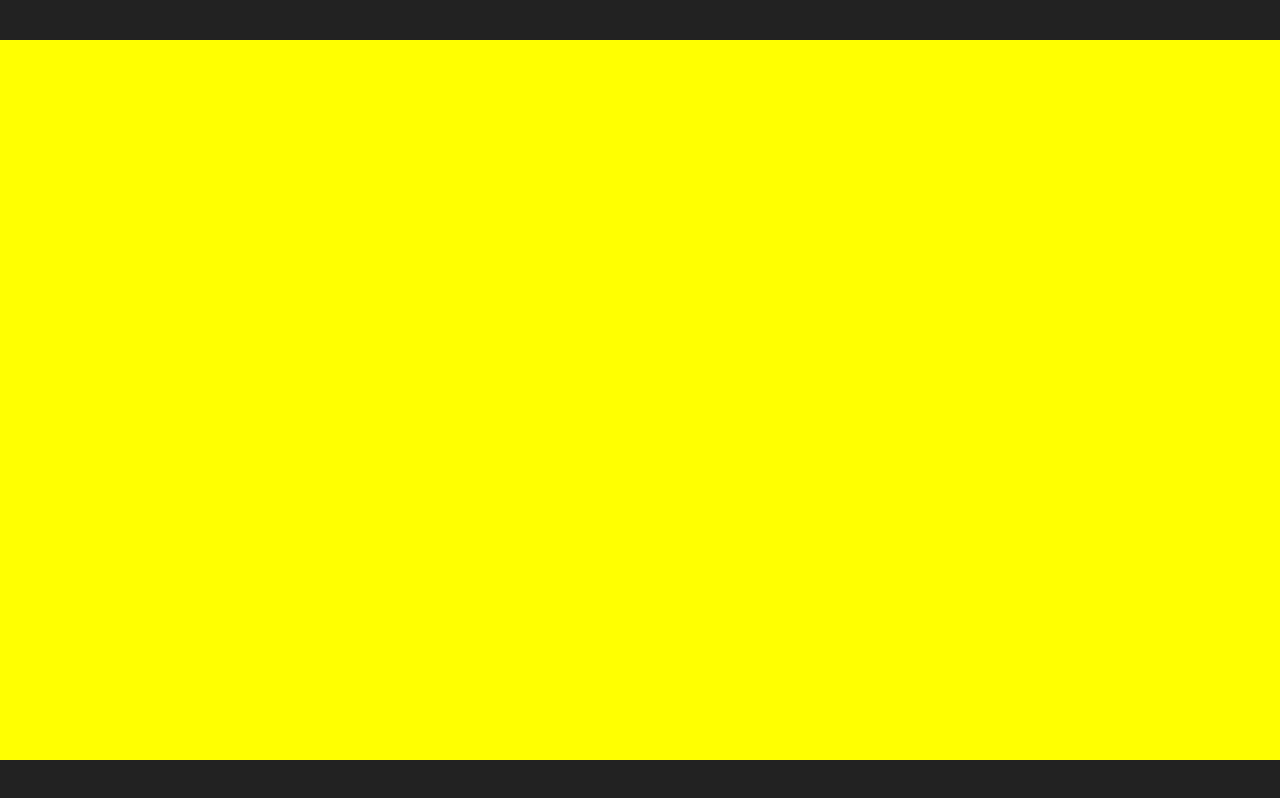
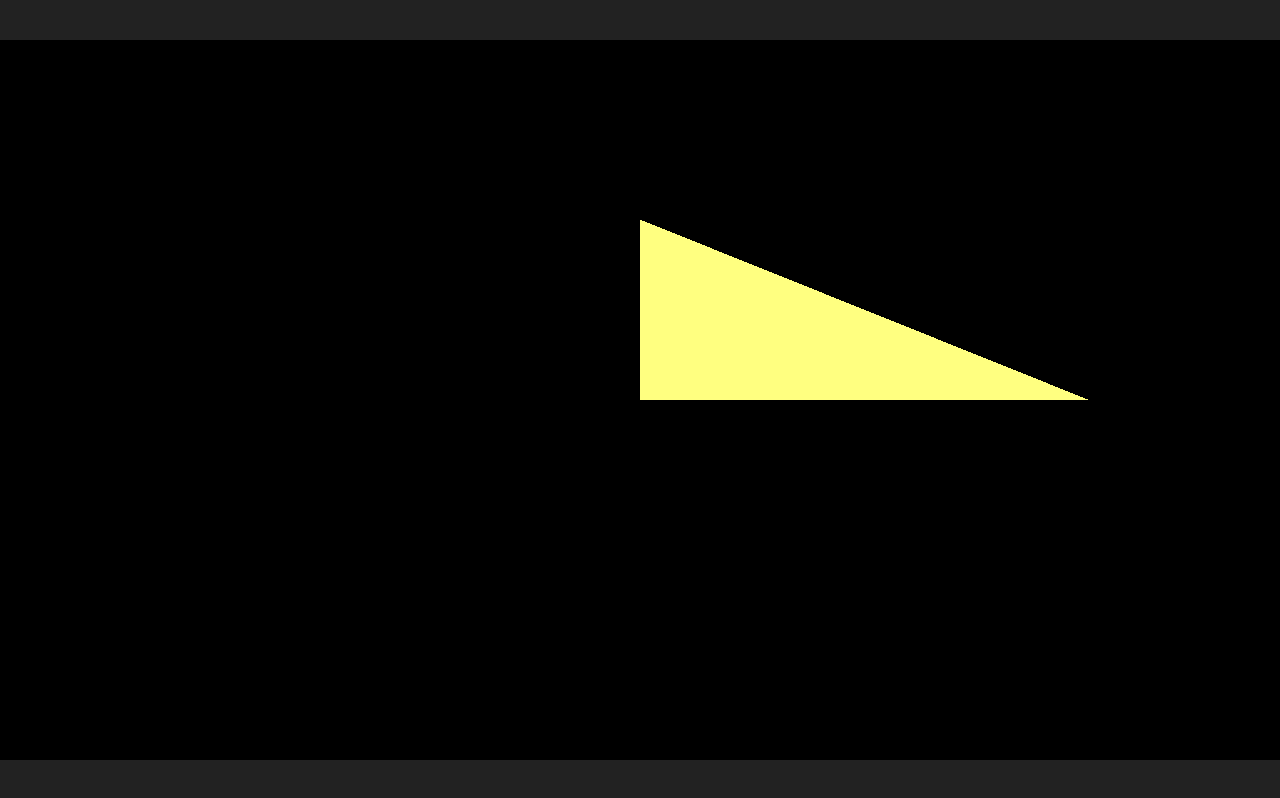
Before and after one commit to jaanonim/volume-rendering, a website built with Vite: page index.html in a window 1280 px wide. Built offline with nearby package versions, Linux system fonts and the light colour scheme.

Commit message:
webgl start

```diff
--- a/src/main.ts
+++ b/src/main.ts
@@ -1,14 +1,58 @@
 import "./style.css";
+import { gl } from "./webgl/context.ts";
+import { basicProgram } from "./shaders/shaders.ts";
+
+function init(): RenderArgs | undefined {
+    const positionAttributeLocation = gl.getAttribLocation(
+        basicProgram,
+        "a_position"
+    );
+    const positionBuffer = gl.createBuffer();
+    gl.bindBuffer(gl.ARRAY_BUFFER, positionBuffer);
+
+    /* prettier-ignore*/
+    const positions = [
+        0, 0,
+        0, 0.5,
+        0.7, 0
+    ];
+    gl.bufferData(gl.ARRAY_BUFFER, new Float32Array(positions), gl.STATIC_DRAW);
+    return { positionAttributeLocation, positionBuffer };
+}
+
+interface RenderArgs {
+    positionAttributeLocation: number;
+    positionBuffer: WebGLBuffer;
+}
+function render({ positionAttributeLocation, positionBuffer }: RenderArgs) {
+    gl.viewport(0, 0, gl.canvas.width, gl.canvas.height);
+    gl.clearColor(0, 0, 0, 0);
+    gl.clear(gl.COLOR_BUFFER_BIT);
+    gl.useProgram(basicProgram);
+    gl.enableVertexAttribArray(positionAttributeLocation);
+    gl.bindBuffer(gl.ARRAY_BUFFER, positionBuffer);
+
+    const size = 2; // 2 components per iteration
+    const type = gl.FLOAT; // the data is 32bit floats
+    const normalize = false; // don't normalize the data
+    const stride = 0; // 0 = move forward size * sizeof(type) each iteration to get the next position
+    const offset = 0; // start at the beginning of the buffer
+    gl.vertexAttribPointer(
+        positionAttributeLocation,
+        size,
+        type,
+        normalize,
+        stride,
+        offset
+    );
+
+    const primitiveType = gl.TRIANGLES;
+    const count = 3;
+    gl.drawArrays(primitiveType, offset, count);
+}
 
 function main() {
-  const canvas = document.getElementById("root") as HTMLCanvasElement;
-  const gl = canvas.getContext("webgl2");
-  if (gl === null) {
-    alert("Cannot get webgl2 context");
-    return;
-  }
-  gl.clearColor(1.0, 1.0, 0.0, 1.0);
-  gl.clear(gl.COLOR_BUFFER_BIT);
+    render(init()!);
 }
 
 main();
--- /dev/null
+++ b/src/shaders/basic/frag.glsl
@@ -0,0 +1,9 @@
+// fragment shaders don't have a default precision so we need
+// to pick one. mediump is a good default. It means "medium precision"
+precision mediump float;
+
+void main() {
+  // gl_FragColor is a special variable a fragment shader
+  // is responsible for setting
+  gl_FragColor = vec4(1, 1, 0.5, 1); // return reddish-purple
+}
--- /dev/null
+++ b/src/shaders/basic/vert.glsl
@@ -0,0 +1,10 @@
+// an attribute will receive data from a buffer
+attribute vec4 a_position;
+
+// all shaders have a main function
+void main() {
+
+  // gl_Position is a special variable a vertex shader
+  // is responsible for setting
+  gl_Position = a_position;
+}
--- /dev/null
+++ b/src/shaders/shaders.ts
@@ -0,0 +1,10 @@
+import { gl } from "../webgl/context";
+
+import { makeProgram } from "../webgl/program";
+import { makeShader } from "../webgl/shader";
+import basicFragSrc from "./basic/frag.glsl?raw";
+import basicVertSrc from "./basic/vert.glsl?raw";
+
+export const basicFrag = makeShader(gl.FRAGMENT_SHADER, basicFragSrc);
+export const basicVert = makeShader(gl.VERTEX_SHADER, basicVertSrc);
+export const basicProgram = makeProgram(basicFrag, basicVert);
--- a/src/style.css
+++ b/src/style.css
@@ -18,7 +18,6 @@ canvas {
     margin: 1rem auto;
     max-height: 100vh;
     max-width: 100vw;
-  cursor: none;
 }
 
 #fps {
--- /dev/null
+++ b/src/webgl/context.ts
@@ -0,0 +1,17 @@
+class Context {
+    public gl: WebGL2RenderingContext;
+
+    constructor() {
+        const canvas = document.getElementById("root") as HTMLCanvasElement;
+        const gl = canvas.getContext("webgl2");
+        this.gl = gl!;
+        if (gl === null) {
+            alert("Cannot get webgl2 context");
+            return;
+        }
+    }
+}
+
+const ctx = new Context();
+export default ctx;
+export const gl = ctx.gl;
--- /dev/null
+++ b/src/webgl/program.ts
@@ -0,0 +1,18 @@
+import { gl } from "./context.ts";
+
+export function makeProgram(
+    fragmentShader: WebGLShader,
+    vertexShader: WebGLShader
+): WebGLProgram {
+    const program = gl.createProgram();
+    gl.attachShader(program, vertexShader);
+    gl.attachShader(program, fragmentShader);
+    gl.linkProgram(program);
+    const success = gl.getProgramParameter(program, gl.LINK_STATUS);
+    if (!success) {
+        const msg = gl.getProgramInfoLog(program);
+        gl.deleteProgram(program);
+        throw new Error(`${msg}`);
+    }
+    return program;
+}
--- /dev/null
+++ b/src/webgl/shader.ts
@@ -0,0 +1,17 @@
+import { gl } from "./context.ts";
+
+export function makeShader(type: GLenum, source: string): WebGLShader {
+    const shader = gl.createShader(type);
+    if (!shader) {
+        throw new Error(`Cannot create shader of type ${type}`);
+    }
+    gl.shaderSource(shader, source);
+    gl.compileShader(shader);
+    const success = gl.getShaderParameter(shader, gl.COMPILE_STATUS);
+    if (!success) {
+        const msg = gl.getShaderInfoLog(shader);
+        gl.deleteShader(shader);
+        throw new Error(`${msg}`);
+    }
+    return shader;
+}
```
Also changed, not shown: README.md, index.html (indentation only), 1 other file. Lines whose indentation alone changed are shown as unchanged.
